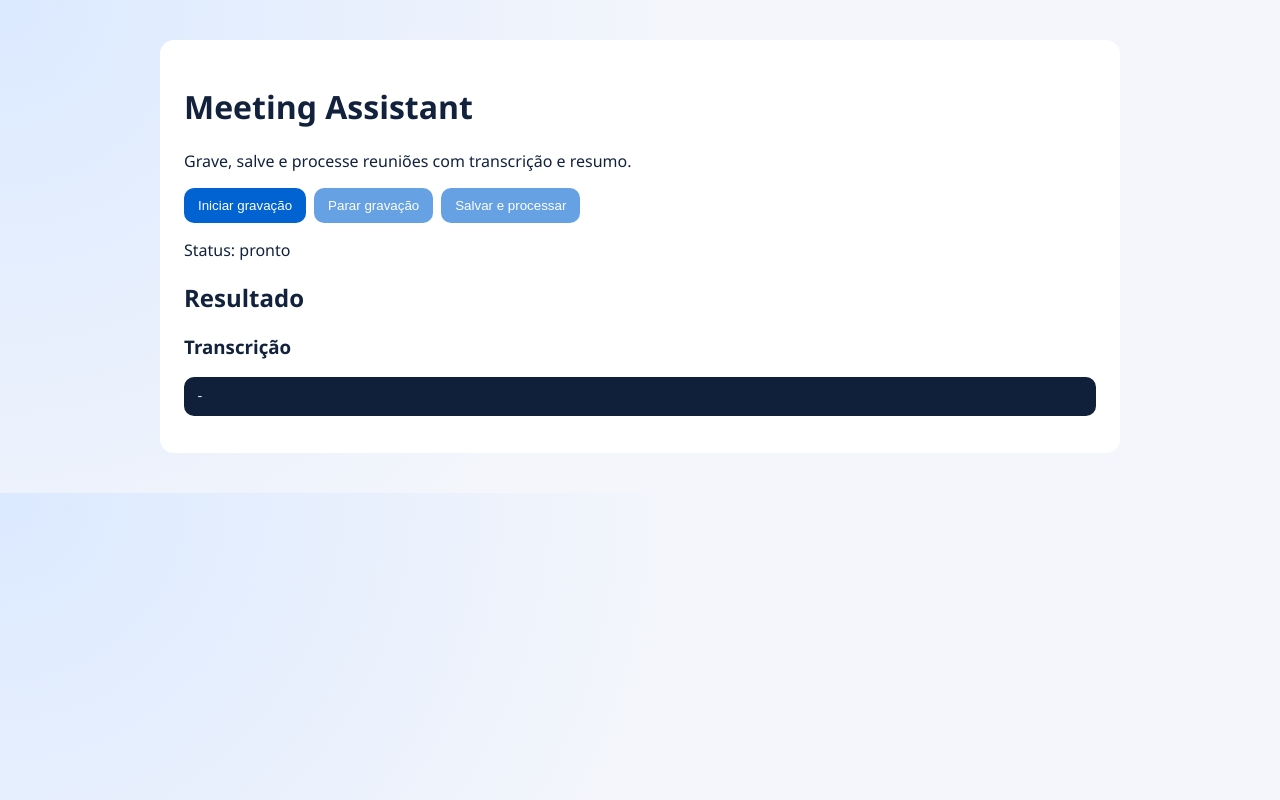
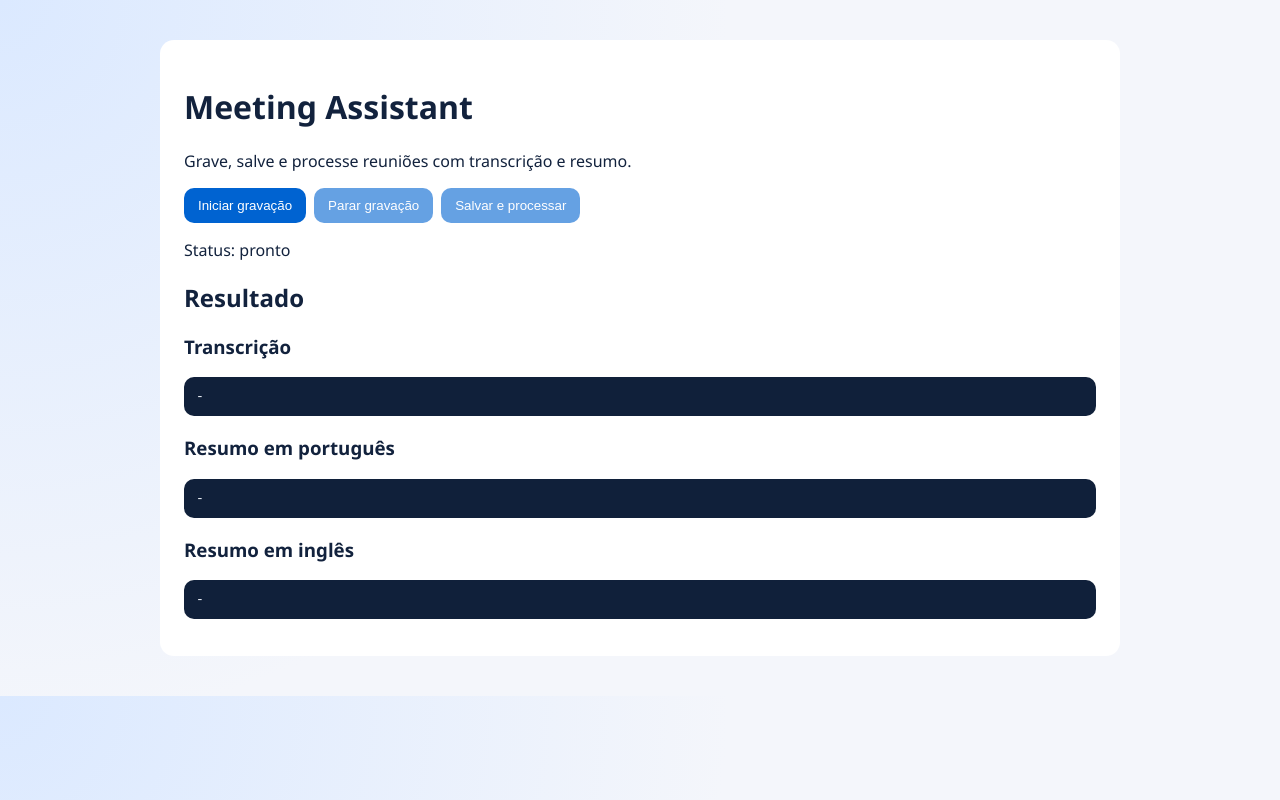
Before and after one commit to rafaelcolvara/meeting-assistant, a Next.js app in the folder apps/frontend/: page / in a window 1280 px wide. Built offline with nearby package versions, Linux system fonts and the light colour scheme.

Commit message:
Adding missing fields

```diff
--- a/apps/frontend/app/page.tsx
+++ b/apps/frontend/app/page.tsx
@@ -163,6 +163,14 @@ export default function HomePage() {
 
       <h3>Transcrição</h3>
       <pre>{result?.transcript ?? '-'}</pre>
+
+      <h3>Resumo em português</h3>
+      <pre>{result?.summaryInDetectedLanguage ?? '-'}</pre>
+
+      <h3>Resumo em inglês</h3>
+      <pre>{result?.summaryInEnglish ?? '-'}</pre>
+
+
     </main>
   );
 }
```
Also changed, not shown: 1 other file (tests, documents, lock files or other folders).
